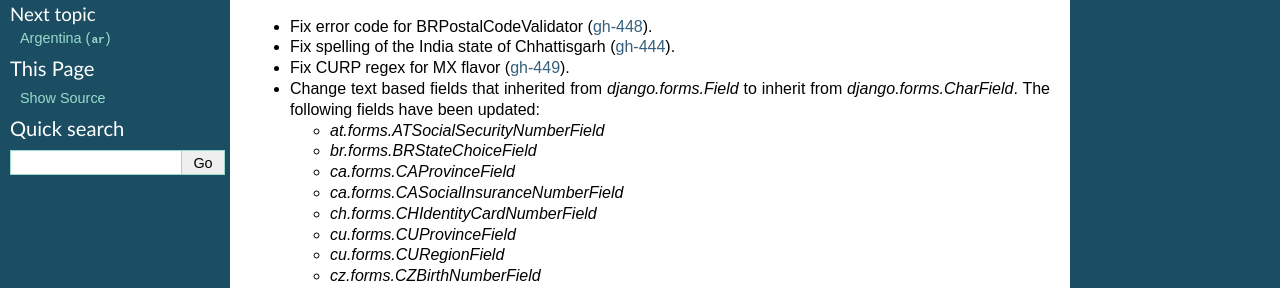
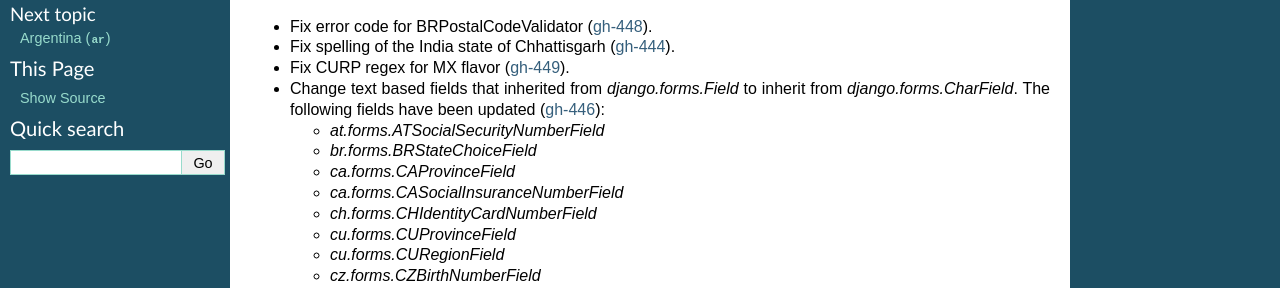
Before and after one commit to django/django-localflavor, a Sphinx documentation site: the page built from docs/changelog.rst, in a window 1280 px wide and 900 px high. Shown: the part 358-646 px from the top of the window. Built offline with Sphinx 7.4.7, drawn with Linux system fonts in a browser that asks for light colours.

Commit message:
Add PR reference to changelog

```diff
--- a/docs/changelog.rst
+++ b/docs/changelog.rst
@@ -28,7 +28,8 @@ Modifications to existing flavors:
 - Fix CURP regex for MX flavor
   (`gh-449 <https://github.com/django/django-localflavor/pull/449>`_).
 - Change text based fields that inherited from `django.forms.Field` to inherit from `django.forms.CharField`. The
-  following fields have been updated:
+  following fields have been updated
+  (`gh-446 <https://github.com/django/django-localflavor/pull/446>`_):
 
   - `at.forms.ATSocialSecurityNumberField`
   - `br.forms.BRStateChoiceField`
@@ -70,7 +71,6 @@ Modifications to existing flavors:
 Other changes:
 
 - None
-
 
 
 3.1   (2021-05-28)
```
